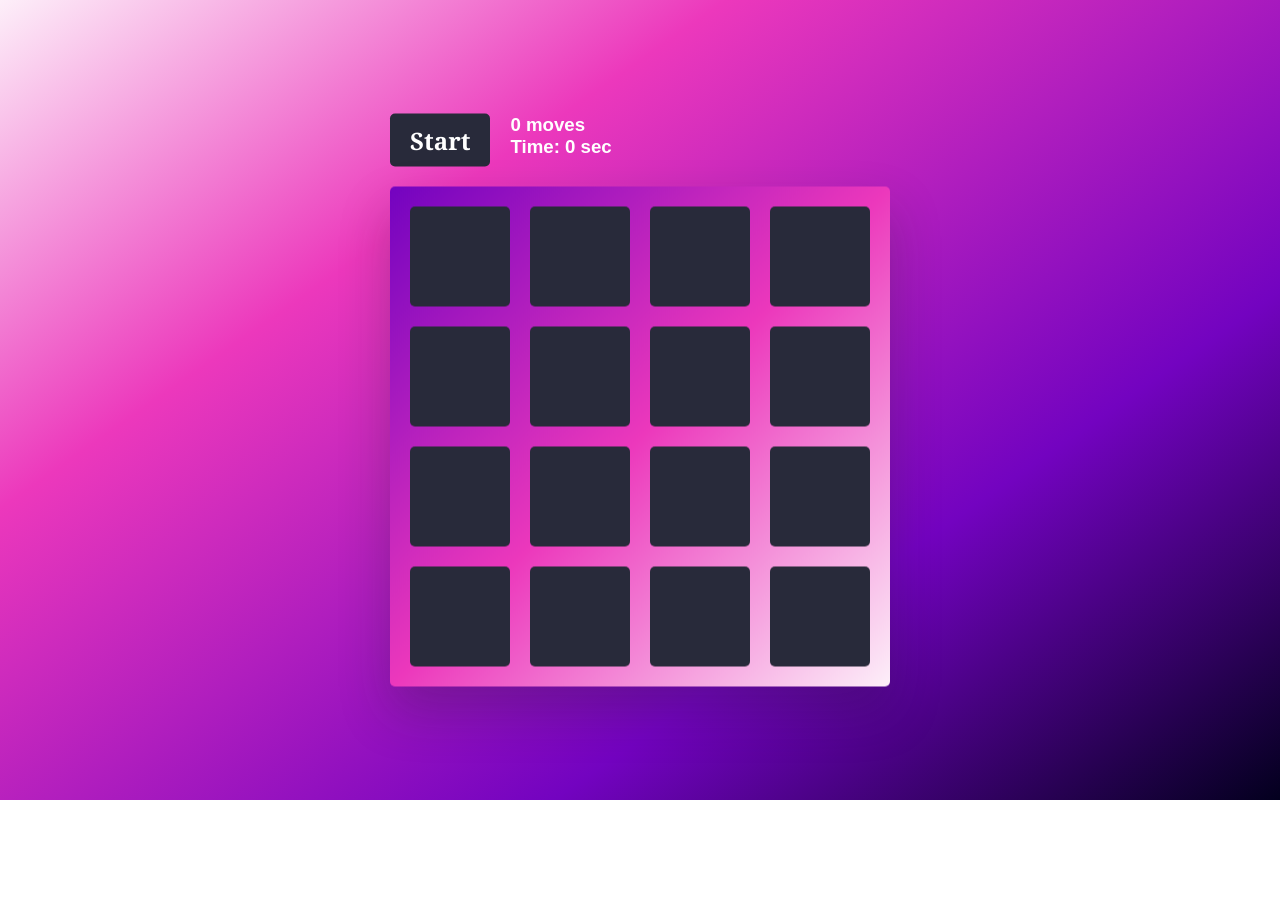
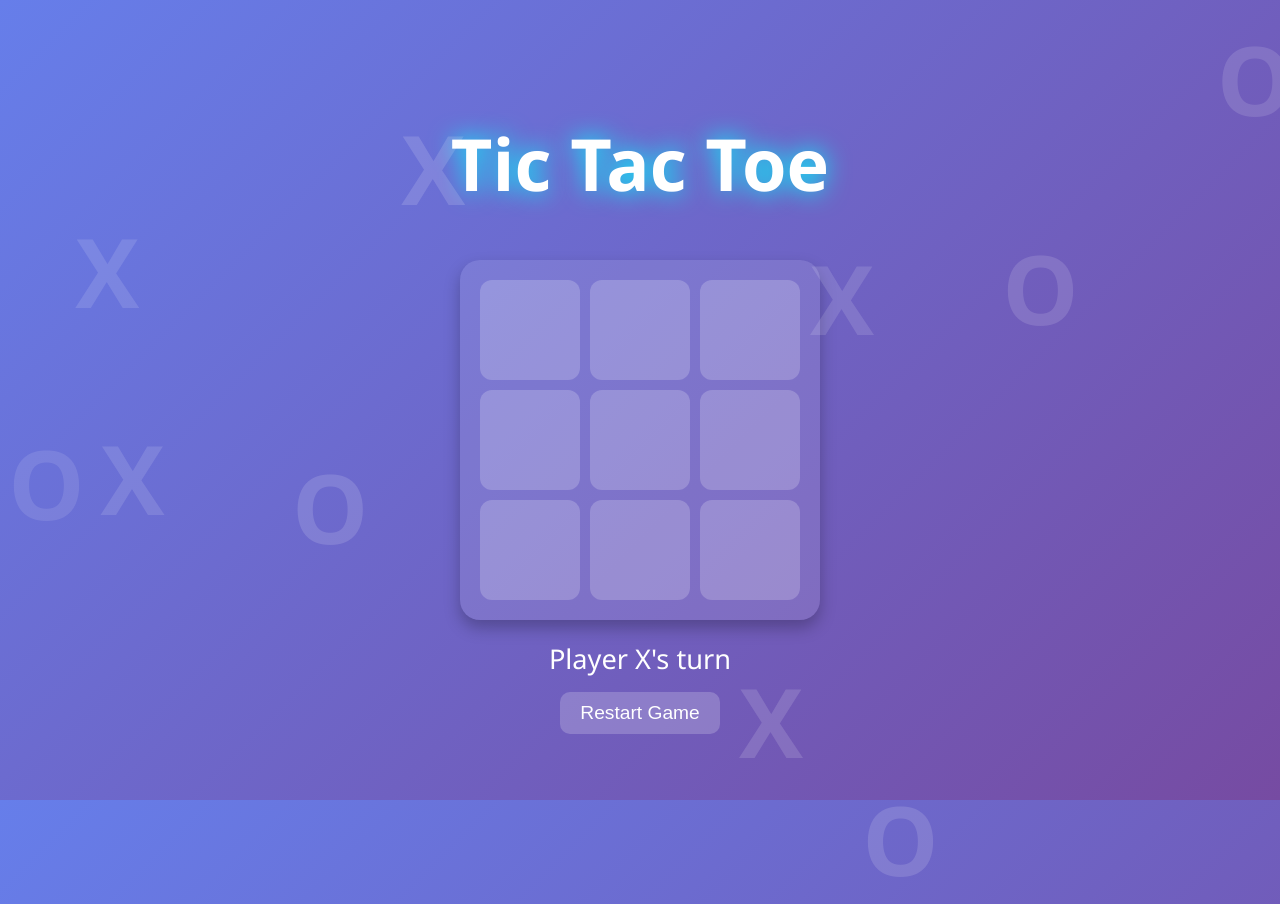
Before and after one commit to bhavyacosmo/playverse, a plain HTML site: page index.html in a window 1280 px wide. Before the commit the page ends 800 px from the top, so only its background shows below. Drawn offline with Linux system fonts and the light colour scheme.

Commit message:
tictactoe

```diff
--- a/index.html
+++ b/index.html
@@ -1,26 +1,189 @@
 <!DOCTYPE html>
 <html lang="en">
 <head>
-    <meta charset="UTF-8">
-    <meta http-equiv="X-UA-Compatible" content="IE=edge">
-    <meta name="viewport" content="width=device-width, initial-scale=1.0">
-    <title>train your brain with JavaScript</title>
-    <link rel="stylesheet" href="style.css">
-    <script src="script.js" defer></script>
+  <meta charset="UTF-8" />
+  <meta name="viewport" content="width=device-width, initial-scale=1.0" />
+  <title>Tic Tac Toe</title>
+  <style>
+    @keyframes floatXO {
+      0% { transform: translateY(0); opacity: 1; }
+      50% { transform: translateY(30px); opacity: 0.7; }
+      100% { transform: translateY(0); opacity: 1; }
+    }
+
+    body {
+      margin: 0;
+      font-family: 'Segoe UI', Tahoma, Geneva, Verdana, sans-serif;
+      display: flex;
+      flex-direction: column;
+      justify-content: center;
+      align-items: center;
+      height: 100vh;
+      background: linear-gradient(135deg, #667eea, #764ba2);
+      color: white;
+      overflow: hidden;
+      position: relative;
+    }
+
+    .title {
+      font-size: 4.5rem; /* Increased size for emphasis */
+      text-shadow: 0 0 25px cyan;
+      animation: fadeIn 1s ease-in-out;
+      font-weight: bold;
+    }
+
+    .floating-XO {
+      position: absolute;
+      font-size: 6rem;
+      font-weight: bold;
+      color: rgba(255, 255, 255, 0.15);
+      animation: floatXO 3s infinite alternate ease-in-out;
+    }
+
+    .game {
+      display: grid;
+      grid-template-columns: repeat(3, 100px);
+      grid-template-rows: repeat(3, 100px);
+      gap: 10px;
+      background-color: rgba(255, 255, 255, 0.1);
+      padding: 20px;
+      border-radius: 20px;
+      box-shadow: 0 8px 16px rgba(0, 0, 0, 0.25);
+    }
+
+    .cell {
+      display: flex;
+      justify-content: center;
+      align-items: center;
+      background-color: rgba(255, 255, 255, 0.2);
+      font-size: 2rem;
+      cursor: pointer;
+      transition: background 0.3s, transform 0.2s;
+      border-radius: 12px;
+    }
+
+    .cell:hover {
+      background-color: rgba(255, 255, 255, 0.4);
+      transform: scale(1.05);
+    }
+
+    .cell.taken {
+      cursor: not-allowed;
+    }
+
+    .status {
+      text-align: center;
+      margin-top: 20px;
+      font-size: 1.7rem;
+      animation: fadeIn 0.5s ease-in-out;
+    }
+
+    #restartBtn {
+      margin-top: 15px;
+      padding: 10px 20px;
+      font-size: 1.2rem;
+      background-color: #ffffff33;
+      border: none;
+      border-radius: 10px;
+      color: white;
+      cursor: pointer;
+      transition: background 0.3s ease;
+      display: block;
+      margin-left: auto;
+      margin-right: auto;
+    }
+
+    #restartBtn:hover {
+      background-color: #ffffff55;
+    }
+
+    @keyframes fadeIn {
+      from { opacity: 0; }
+      to { opacity: 1; }
+    }
+  </style>
 </head>
 <body>
-    <div class="game">
-        <div class="controls">
-            <button>Start</button>
-            <div class="stats">
-                <div class="moves">0 moves</div>
-                <div class="timer">Time: 0 sec</div>
-            </div>
-        </div>
-        <div class="board-container">
-            <div class="board" data-dimension="4"></div>
-            <div class="win">You won!</div>
-        </div>
-    </div>
+  <h1 class="title">Tic Tac Toe</h1>
+  <div>
+    <div class="game" id="game"></div>
+    <div class="status" id="status">Player X's turn</div>
+    <button id="restartBtn">Restart Game</button>
+  </div>
+
+  <script>
+    const game = document.getElementById('game');
+    const status = document.getElementById('status');
+    const restartBtn = document.getElementById('restartBtn');
+    let currentPlayer = 'X';
+    let board = Array(9).fill(null);
+    let gameActive = true;
+
+    const winCombos = [
+      [0, 1, 2], [3, 4, 5], [6, 7, 8],
+      [0, 3, 6], [1, 4, 7], [2, 5, 8],
+      [0, 4, 8], [2, 4, 6]
+    ];
+
+    function checkWinner() {
+      for (let combo of winCombos) {
+        const [a, b, c] = combo;
+        if (board[a] && board[a] === board[b] && board[b] === board[c]) {
+          return board[a];
+        }
+      }
+      if (board.every(cell => cell)) return 'draw';
+      return null;
+    }
+
+    function handleClick(e) {
+      const index = +e.target.dataset.index;
+      if (!gameActive || board[index]) return;
+      board[index] = currentPlayer;
+      e.target.textContent = currentPlayer;
+      e.target.classList.add('taken');
+
+      const winner = checkWinner();
+      if (winner) {
+        gameActive = false;
+        status.textContent = winner === 'draw' ? "It's a draw!" : `Player ${winner} wins!`;
+        return;
+      }
+
+      currentPlayer = currentPlayer === 'X' ? 'O' : 'X';
+      status.textContent = `Player ${currentPlayer}'s turn`;
+    }
+
+    function initGame() {
+      game.innerHTML = '';
+      board = Array(9).fill(null);
+      gameActive = true;
+      currentPlayer = 'X';
+      status.textContent = `Player ${currentPlayer}'s turn`;
+      for (let i = 0; i < 9; i++) {
+        const cell = document.createElement('div');
+        cell.classList.add('cell');
+        cell.dataset.index = i;
+        cell.addEventListener('click', handleClick);
+        game.appendChild(cell);
+      }
+    }
+
+    function createFloatingXO() {
+      for (let i = 0; i < 10; i++) {
+        const xo = document.createElement('div');
+        xo.classList.add('floating-XO');
+        xo.textContent = Math.random() > 0.5 ? 'X' : 'O';
+        xo.style.left = `${Math.random() * 100}vw`;
+        xo.style.top = `${Math.random() * 100}vh`;
+        xo.style.animationDuration = `${Math.random() * 4 + 3}s`;
+        document.body.appendChild(xo);
+      }
+    }
+
+    restartBtn.addEventListener('click', initGame);
+    initGame();
+    createFloatingXO();
+  </script>
 </body>
 </html>
```
